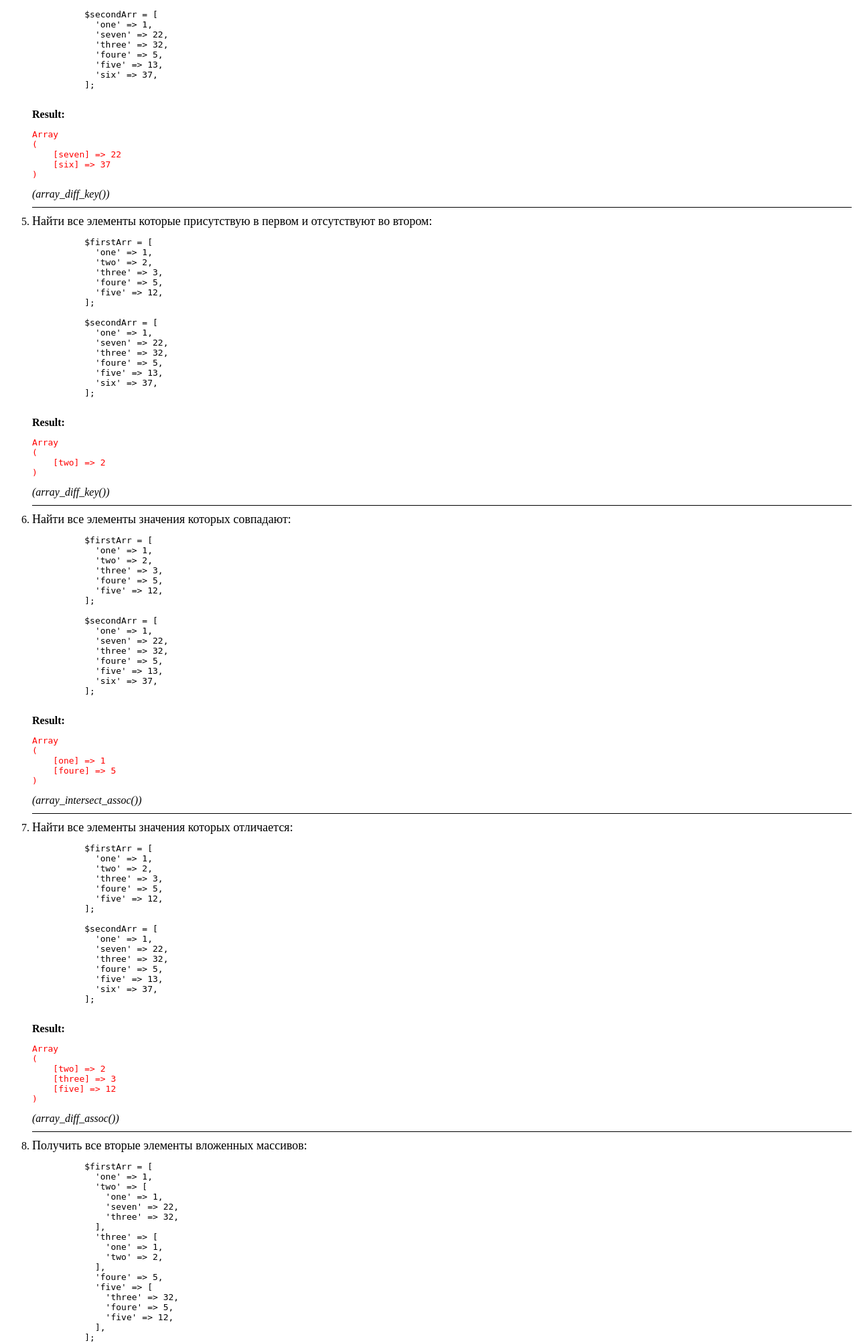
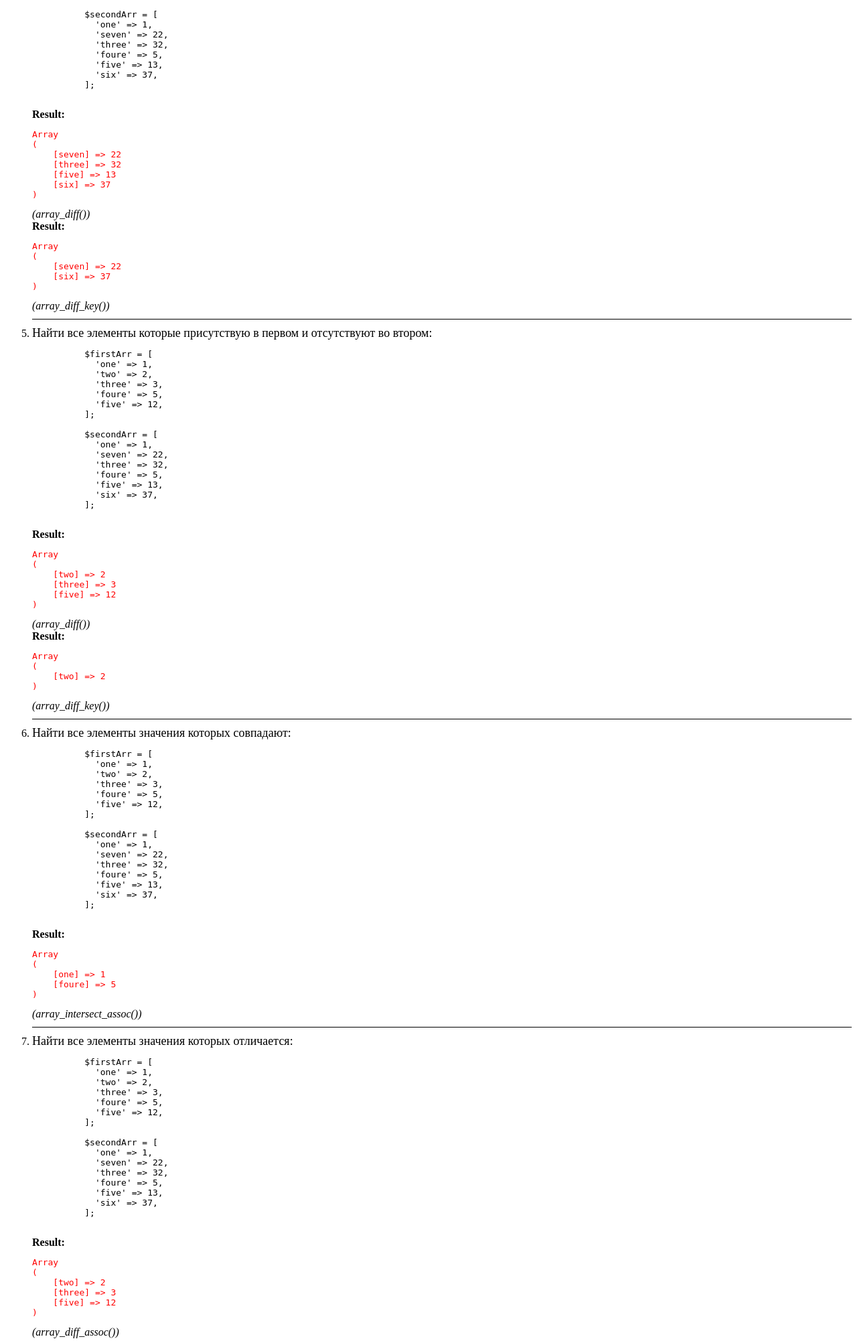
Before and after one commit to RASTAFANCH1K/hillel_php_basic_hw, a PHP site: page / in a window 1280 px wide. Shown: the part 662-2667 px from the top of the page at 67% size. Run offline with PHP 8.4, Linux system fonts and the light colour scheme.

Commit message:
added array_diff()

```diff
--- a/index.php
+++ b/index.php
@@ -123,6 +123,32 @@
               echo findDiffInArrElements($secondArr, $firstArr);
             ?>
           </span>
+          <em>(array_diff())</em>
+        </div>
+        <div>
+          <b>Result:</b>
+          <span>
+            <?php
+              $firstArr = [
+                'one' => 1,
+                'two' => 2,
+                'three' => 3,
+                'foure' => 5,
+                'five' => 12,
+              ];
+
+              $secondArr = [
+                'one' => 1,
+                'seven' => 22,
+                'three' => 32,
+                'foure' => 5,
+                'five' => 13,
+                'six' => 37,
+              ];
+
+              echo findDiffInArrElements2($secondArr, $firstArr);
+            ?>
+          </span>
           <em>(array_diff_key())</em>
         </div>
       </li>
@@ -168,6 +194,32 @@
               ];
 
               echo findDiffInArrElements($firstArr, $secondArr);
+            ?>
+          </span>
+          <em>(array_diff())</em>
+        </div>
+        <div>
+          <b>Result:</b>
+          <span>
+            <?php
+              $firstArr = [
+                'one' => 1,
+                'two' => 2,
+                'three' => 3,
+                'foure' => 5,
+                'five' => 12,
+              ];
+
+              $secondArr = [
+                'one' => 1,
+                'seven' => 22,
+                'three' => 32,
+                'foure' => 5,
+                'five' => 13,
+                'six' => 37,
+              ];
+
+              echo findDiffInArrElements2($firstArr, $secondArr);
             ?>
           </span>
           <em>(array_diff_key())</em>
@@ -454,6 +506,14 @@
         //* 4, 5: ==================================================
 
         function findDiffInArrElements($a, $b) {
+          $diff = array_diff($a, $b);
+
+          echo '<pre>';
+          print_r($diff);
+          echo '</pre>';
+        }
+
+        function findDiffInArrElements2($a, $b) {
           $diff = array_diff_key($a, $b);
 
           echo '<pre>';
```
